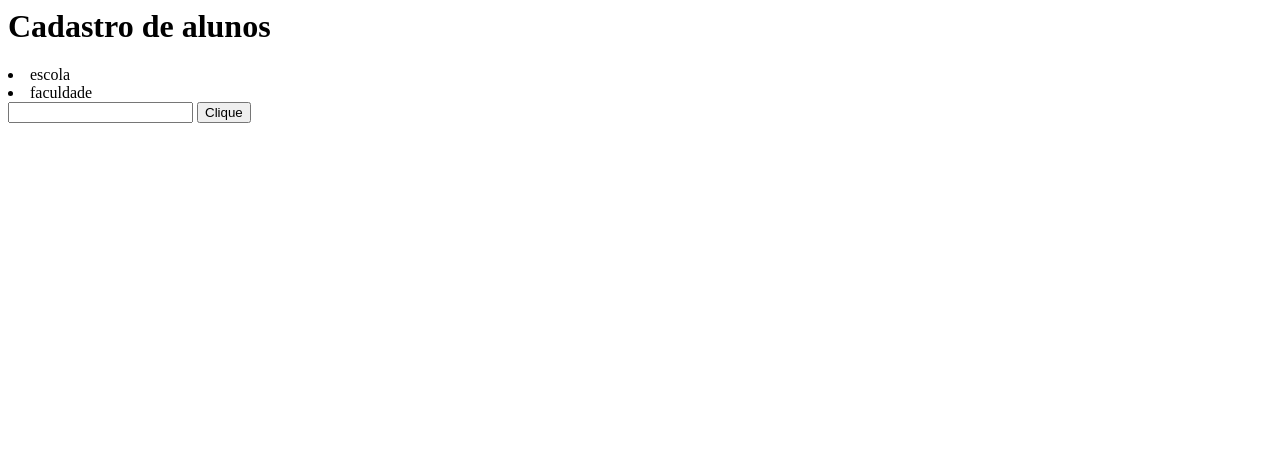
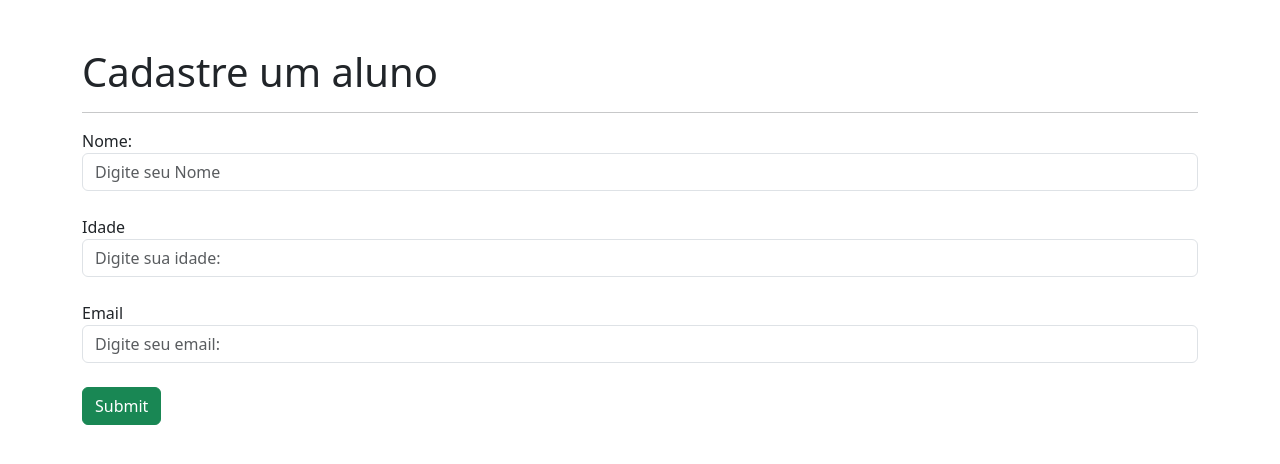
Before and after one commit to rodrigo134/DjangoProject, a Django app: page /alunos/criar_aluno/ in a window 1280 px wide. Shown: the top 464 px of the page. Run offline with Django 5.2, Linux system fonts and the light colour scheme.

Commit message:
Fazendo o models.py e forms

```diff
--- a/alunos/templates/criar_aluno.html
+++ b/alunos/templates/criar_aluno.html
@@ -1,10 +1,32 @@
-<head>
-    <title>cadastro</title>
-</head>
-<body>
-    <h1>Cadastro de alunos</h1>
-    <li>escola</li>
-    <li>faculdade</li>
-    <input type="text">
-    <button>Clique</button>
-</body>
+<!doctype html>
+<html lang="en">
+  <head>
+    <meta charset="utf-8">
+    <meta name="viewport" content="width=device-width, initial-scale=1">
+    <title>Bootstrap demo</title>
+    <link href="https://cdn.jsdelivr.net/npm/bootstrap@5.3.3/dist/css/bootstrap.min.css" rel="stylesheet" integrity="sha384-QWTKZyjpPEjISv5WaRU9OFeRpok6YctnYmDr5pNlyT2bRjXh0JMhjY6hW+ALEwIH" crossorigin="anonymous">
+  </head>
+  <body>
+    <div class="container">
+        <br><br>
+        <h1>Cadastre um aluno </h1>
+        <hr>
+        <form action="{% url 'criar_aluno' %}" method="POST">{% csrf_token %}
+          <label for="">Nome: </label>
+          <input type="text" name="nome" class="form-control" placeholder="Digite seu Nome">
+         <br>
+          <label for="">Idade</label>
+          <input type="number" name="idade" class="form-control" placeholder="Digite sua idade: ">
+          <br>
+          <label for="">Email</label>
+          <input type="email" name="email" class="form-control" placeholder="Digite seu email: ">
+          <br>
+          <input type="submit" class="btn btn-success">
+
+        </form>
+
+    </div>
+    <script src="https://cdn.jsdelivr.net/npm/bootstrap@5.3.3/dist/js/bootstrap.bundle.min.js" integrity="sha384-YvpcrYf0tY3lHB60NNkmXc5s9fDVZLESaAA55NDzOxhy9GkcIdslK1eN7N6jIeHz" crossorigin="anonymous"></script>
+
+  </body>
+</html>
--- a/alunos/urls.py
+++ b/alunos/urls.py
@@ -1,7 +1,7 @@
 from django.urls import path
 from . import views
 urlpatterns = [
-    path('criar_aluno/', views.criar_aluno),
+    path('criar_aluno/', views.criar_aluno, name="criar_aluno"),
     path("listar" , views.listar)
 
 ]
--- a/alunos/views.py
+++ b/alunos/views.py
@@ -4,6 +4,7 @@ from django.http import HttpResponse
 
 
 def criar_aluno(request):
+    print(request.method)
     return render(request,'criar_aluno.html')
 
 def listar(request):
```
Also changed, not shown: alunos/models.py (+9 -0 lines), alunos/migrations/0001_initial.py (added), db.sqlite3.
